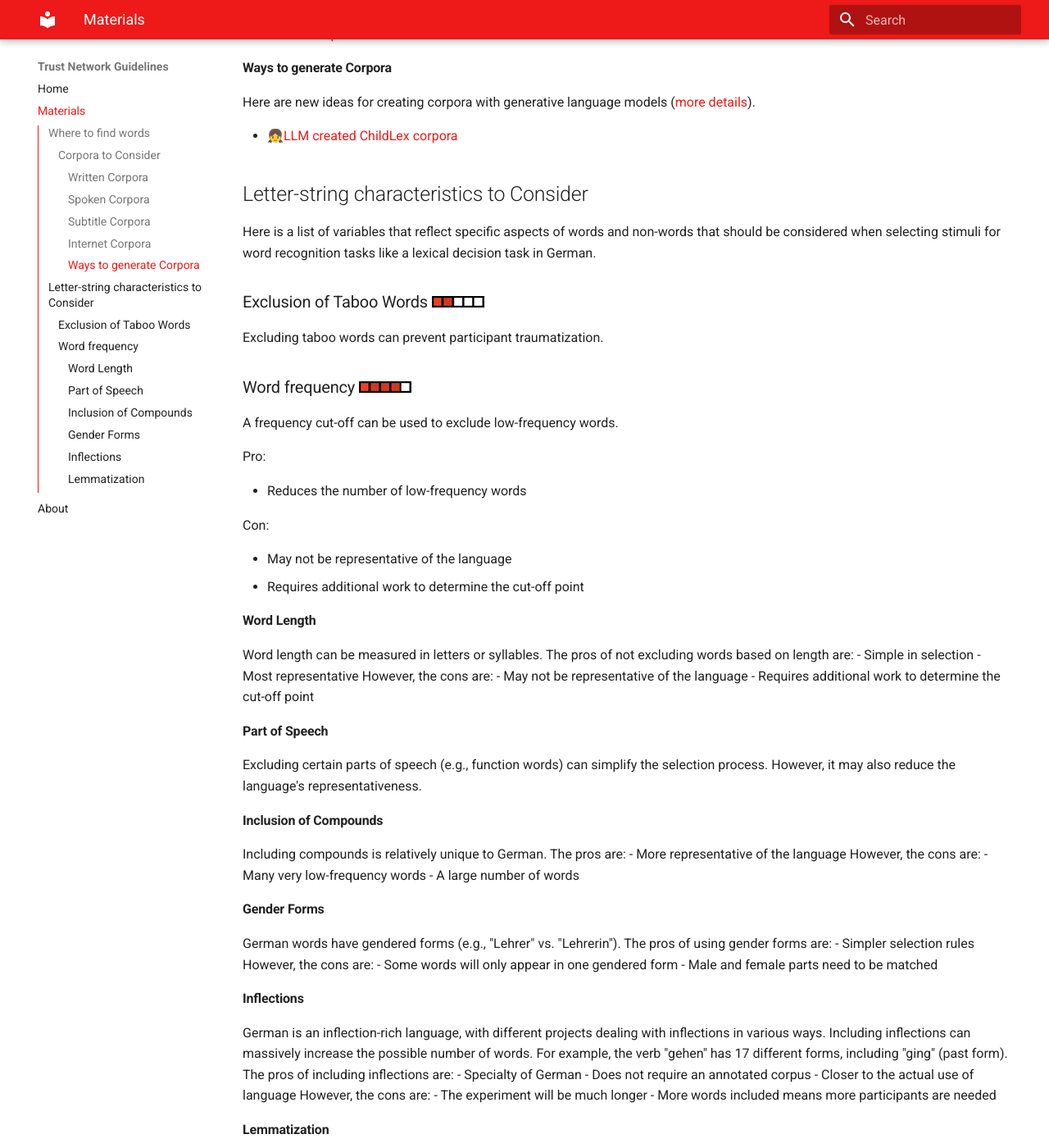
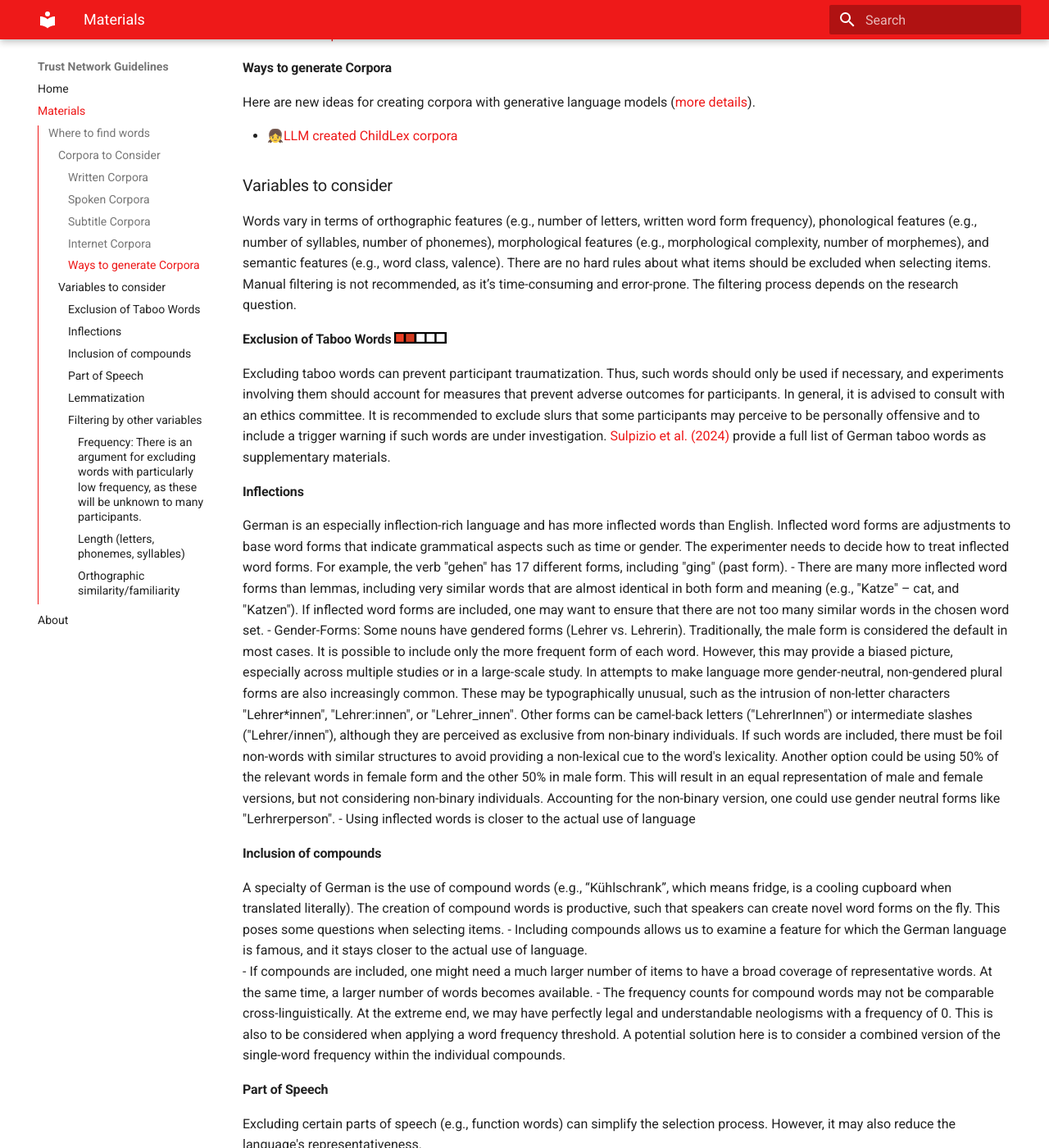
Before and after one commit to cwdeee/trust-network-guidelines, an MkDocs documentation site: the page built from docs/materials.md, in a window 1280 px wide and 1400 px high, scrolled down 1848 px. Shown: the whole window at 82% size. Built offline with MkDocs 1.6.1 and Material for MkDocs 9.7.7, drawn with Linux system fonts in a browser that asks for light colours; some of the changed text lies outside the part shown.

Commit message:
word characteristics

```diff
--- a/docs/materials.md
+++ b/docs/materials.md
@@ -52,65 +52,65 @@ Here are new ideas for creating corpora with generative language models ([more d
 
 - 👧[LLM created ChildLex corpora](https://doi.org/10.17605/OSF.IO/WMUVJ)
 
+### Variables to consider
 
+Words vary in terms of orthographic features (e.g., number of letters, written word form frequency), phonological features (e.g., number of syllables, number of phonemes), morphological features (e.g., morphological complexity, number of morphemes), and semantic features (e.g., word class, valence). There are no hard rules about what items should be excluded when selecting items. Manual filtering is not recommended, as it’s time-consuming and error-prone. The filtering process depends on the research question.
 
-## Letter-string characteristics to Consider
-Here is a list of variables that reflect specific aspects of words and non-words that should be considered when selecting stimuli for word recognition tasks like a lexical decision task in German.
+#### Exclusion of Taboo Words ![Importance Rating 2](images/rating2.png)
+Excluding taboo words can prevent participant traumatization. Thus, such words should only be used if necessary, and experiments involving them should account for measures that prevent adverse outcomes for participants. In general, it is advised to consult with an ethics committee. It is recommended to exclude slurs that some participants may perceive to be personally offensive and to include a trigger warning if such words are under investigation. [Sulpizio et al. (2024)](https://doi.org/10.3758/s13428-024-02376-6) provide a full list of German taboo words as supplementary materials.
 
-### Exclusion of Taboo Words ![Importance Rating 2](images/rating2.png)
-Excluding taboo words can prevent participant traumatization.
+#### Inflections
+German is an especially inflection-rich language and has more inflected words than English. Inflected word forms are adjustments to base word forms that indicate grammatical aspects such as time or gender. The experimenter needs to decide how to treat inflected word forms. For example, the verb "gehen" has 17 different forms, including "ging" (past form).
+- There are many more inflected word forms than lemmas, including very similar words that are almost identical in both form and meaning (e.g., "Katze" – cat, and "Katzen"). If inflected word forms are included, one may want to ensure that there are not too many similar words in the chosen word set.
+- Gender-Forms: Some nouns have gendered forms (Lehrer vs. Lehrerin). Traditionally, the male form is considered the default in most cases. It is possible to include only the more frequent form of each word. However, this may provide a biased picture, especially across multiple studies or in a large-scale study. In attempts to make language more gender-neutral, non-gendered plural forms are also increasingly common. These may be typographically unusual, such as the intrusion of non-letter characters "Lehrer*innen", "Lehrer:innen", or "Lehrer_innen". Other forms can be camel-back letters ("LehrerInnen") or intermediate slashes ("Lehrer/innen"), although they are perceived as exclusive from non-binary individuals. If such words are included, there must be foil non-words with similar structures to avoid providing a non-lexical cue to the word's lexicality. Another option could be using 50% of the relevant words in female form and the other 50% in male form. This will result in an equal representation of male and female versions, but not considering non-binary individuals. Accounting for the non-binary version, one could use gender neutral forms like "Lerhrerperson".
+- Using inflected words is closer to the actual use of language
 
-### Word frequency ![Importance Rating 4](images/rating4.png)
-A frequency cut-off can be used to exclude low-frequency words.
-
-Pro:
-
-- Reduces the number of low-frequency words
-
-Con:
-
-- May not be representative of the language
-- Requires additional work to determine the cut-off point
-
-#### Word Length
-Word length can be measured in letters or syllables. The pros of not excluding words based on length are:
-- Simple in selection
-- Most representative
-However, the cons are:
-- May not be representative of the language
-- Requires additional work to determine the cut-off point
+####  Inclusion of compounds
+A specialty of German is the use of compound words (e.g., “Kühlschrank”, which means fridge, is a cooling cupboard when translated literally). The creation of compound words is productive, such that speakers can create novel word forms on the fly. This poses some questions when selecting items.
+- Including compounds allows us to examine a feature for which the German language is famous, and it stays closer to the actual use of language.
+- If compounds are included, one might need a much larger number of items to have a broad coverage of representative words. At the same time, a larger number of words becomes available.
+- The frequency counts for compound words may not be comparable cross-linguistically. At the extreme end, we may have perfectly legal and understandable neologisms with a frequency of 0. This is also to be considered when applying a word frequency threshold. A potential solution here is to consider a combined version of the single-word frequency within the individual compounds.
 
 #### Part of Speech
 Excluding certain parts of speech (e.g., function words) can simplify the selection process. However, it may also reduce the language's representativeness.
 
-#### Inclusion of Compounds
-Including compounds is relatively unique to German. The pros are:
-- More representative of the language
-However, the cons are:
-- Many very low-frequency words
-- A large number of words
+#### Lemmatization
+Lemmatization involves using lemmas (base forms of words) instead of individual word forms.
 
-#### Gender Forms
-German words have gendered forms (e.g., "Lehrer" vs. "Lehrerin"). The pros of using gender forms are:
-- Simpler selection rules
-However, the cons are:
-- Some words will only appear in one gendered form
-- Male and female parts need to be matched
-
-#### Inflections
-German is an inflection-rich language, with different projects dealing with inflections in various ways. Including inflections can massively increase the possible number of words. For example, the verb "gehen" has 17 different forms, including "ging" (past form). The pros of including inflections are:
-- Specialty of German
-- Does not require an annotated corpus
-- Closer to the actual use of language
-However, the cons are:
-- The experiment will be much longer
-- More words included means more participants are needed
-
-#### Lemmatization
-Lemmatization involves using lemmas (base forms of words) instead of individual word forms. The pros of lemmatization are:
+Pros:
 - Shorter list of words
 - Lemmas have more overlap with other corpora
 - Making inferences about a type based on the lemma RT is better than not having an RT of the type
 - Many more practical applications of RT data with lemmas (e.g., evaluating text difficulty, predicting item difficulty)
-However, the cons are:
+
+Cons:
 - Lemmas are often not identical to what is seen or heard in natural language
+
+####  Filtering by other variables
+It is common to filter experimental items by other word characteristics. This has the advantage of removing “weird” items and removing variance that is not associated with an effect of interest, but at the same time runs the risk of creating a word set that is not representative of the actual language.
+
+##### Frequency: There is an argument for excluding words with particularly low frequency, as these will be unknown to many participants.
+- The experimenter can base the cut-off on written or spoken word frequency. Although they correlate, there is some dissociation between them.
+- One should expect higher error rates if many low-frequency words are included. Rarely used words will likely be categorised as "not-a-word".
+- It may be advisable to select the words so that one can check if the frequency effect is present in the collected data. This will provide a sanity check. The frequency effect is generally observable when the frequency lies between 0 and 2, in log-frequency per million.
+
+##### Length (letters, phonemes, syllables)
+- There may be pragmatic reasons for excluding very long words (i.e., making sure they fit on the screen)
+- There may be physiological reasons for excluding very long words (i.e., making sure the word fits the size of the retina, thus restricting the need for eye movements; an Empirical length restriction estimate would be 7 or fewer letters; e.g., see Kliegl et al., 2004)
+- One should be mindful that this may lead to a non-representative sample of words, such as a disproportionate exclusion of compound words and low-frequency words.
+- Furthermore, there is no agreed-upon cut-off at which one would exclude words.
+- Length covaries with many other variables, such as orthographic neighbourhood (long words have very few orthographic neighbours, if any). In selecting the length range, one should consider the extent to which length covaries with variables one is interested in.
+- Opinion taken by some previous studies (e.g., Sally Andrews, https://doi.org/10.1037/0278-7393.15.5.802) is to restrict the items to one word length, e.g., using only monosyllabic four-letter words.
+
+##### Orthographic similarity/familiarity
+- There are may ways to measure orthographic similarity/familiarity of a word and non-words in contrast to an assumption of a memory storing lexcial itmes (i.e., learned words)
+- Classical measures of letter string familiarity would be bi-, tri- or quadri-gram frequency measures that capture the familiarity of the substrings of any letter string.
+- Classical measures of letter string similarity would be orthographic neighborhood size (i.e., there is also a phoneme level version), orthographic Levenshtein distance or similar.
+- More recently, neuro-cognitively motivated measures as the orthographic prediction error representations have been established, with a central advantage as the measure similarity without a confound in familiarity.
+
+Pro
+- Reduces the number of untypical words (i.e., too long, too seldom, too untypical letter combinations)
+
+Cons
+- May not be representative of the language
+- The cut-off points will be somewhat arbitrary
```
